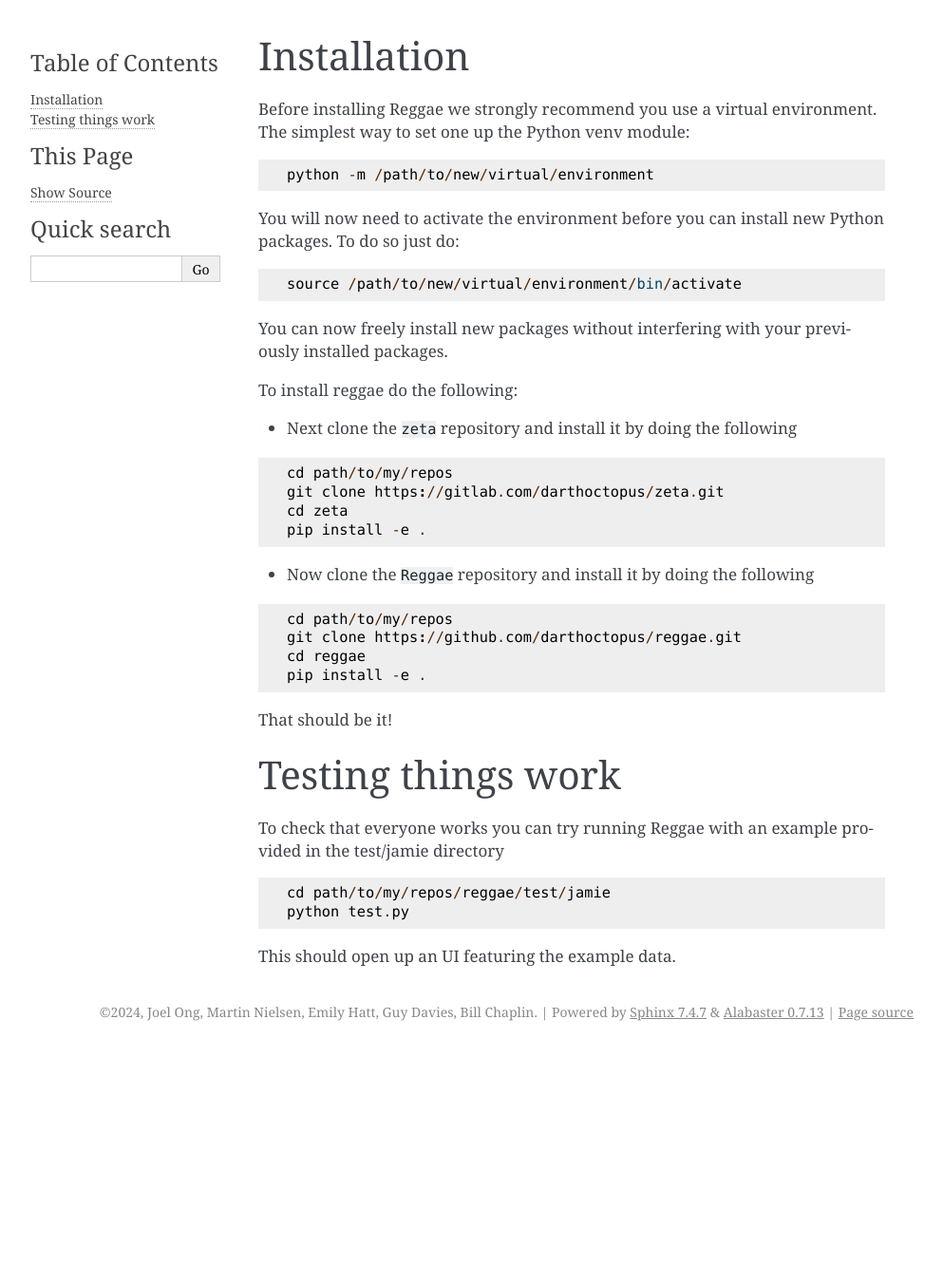
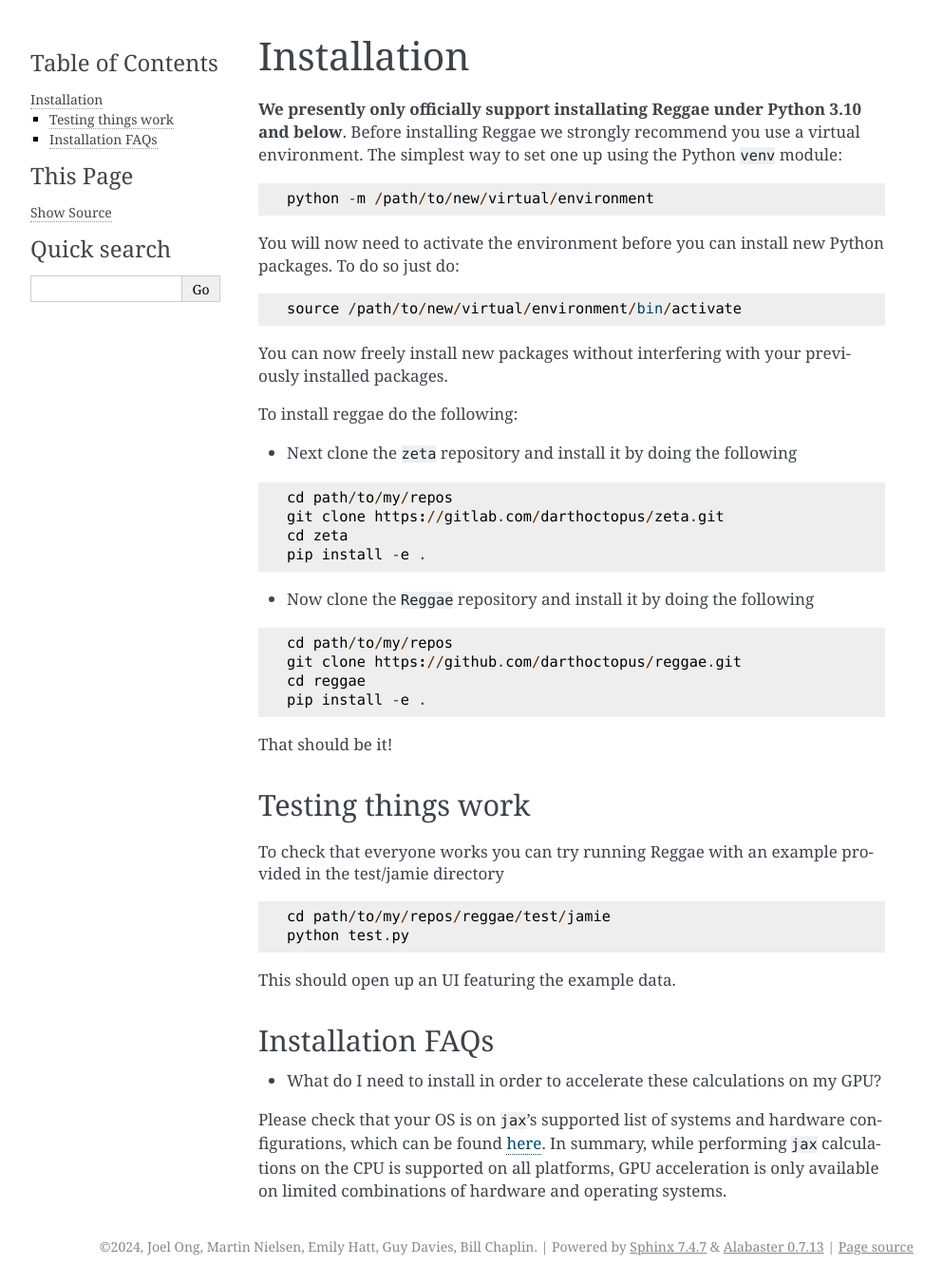
Before and after one commit to darthoctopus/reggae, a Sphinx documentation site: the page built from docs/installation.md, in a window 1280 px wide. Shown: the whole page at 95% size, without its empty margins (148-1141 px from the left). Built offline with Sphinx 7.4.7, drawn with Linux system fonts in a browser that asks for light colours; before the commit the page ends 1105 px from its top, so only the background shows below that.

Commit message:
installation faqs

````diff
--- a/docs/installation.md
+++ b/docs/installation.md
@@ -1,5 +1,6 @@
 # Installation
-Before installing Reggae we strongly recommend you use a virtual environment. The simplest way to set one up the Python venv module:
+
+**We presently only officially support installating Reggae under Python 3.10 and below**. Before installing Reggae we strongly recommend you use a virtual environment. The simplest way to set one up using the Python `venv` module:
 ```
 python -m /path/to/new/virtual/environment
 ```
@@ -27,10 +28,17 @@
 ```
 That should be it!
 
-# Testing things work
+## Testing things work
+
 To check that everyone works you can try running Reggae with an example provided in the test/jamie directory
 ```
 cd path/to/my/repos/reggae/test/jamie
 python test.py
 ```
 This should open up an UI featuring the example data.
+
+## Installation FAQs
+
+- What do I need to install in order to accelerate these calculations on my GPU?
+
+Please check that your OS is on `jax`'s supported list of systems and hardware configurations, which can be found [here](https://jax.readthedocs.io/en/latest/installation.html#supported-platforms). In summary, while performing `jax` calculations on the CPU is supported on all platforms, GPU acceleration is only available on limited combinations of hardware and operating systems.
````
